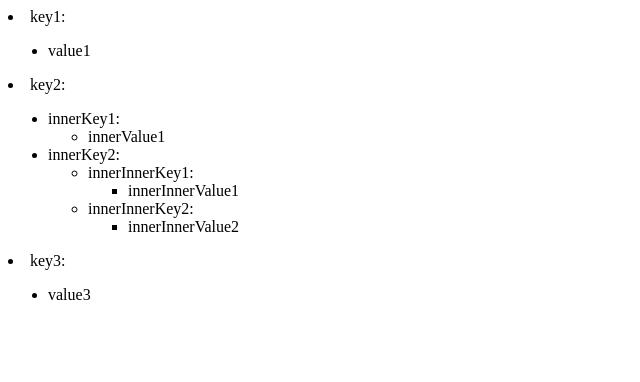
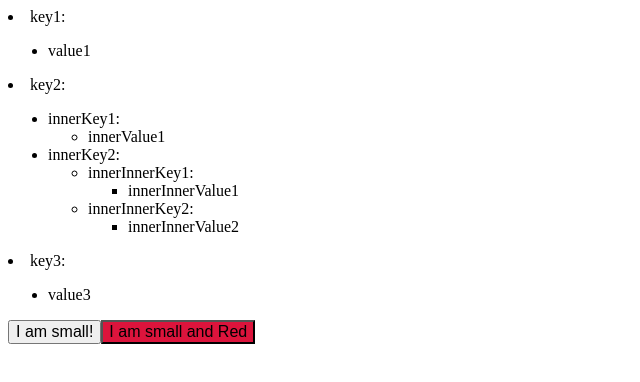
Before and after one commit to nygilgp/learn-patterns-designs-multi, a React (Vite) app: page / in a window 1280 px wide. Shown: the top 382 px of the page, without its empty margins (0-640 px from the left). Built offline with nearby package versions, Linux system fonts and the light colour scheme.

Commit message:
composition

```diff
--- a/src/App.jsx
+++ b/src/App.jsx
@@ -1,3 +1,4 @@
+import { SmallButton, SmallRedButton } from './components/composition';
 import RecursiveComponent from './components/recursive';
 
 const myNestedObject = {
@@ -16,6 +17,8 @@ function App() {
   return (
     <>
       <RecursiveComponent data={myNestedObject} />
+      <SmallButton text={'I am small!'} />
+      <SmallRedButton text={'I am small and Red'} />
     </>
   );
 }
--- /dev/null
+++ b/src/components/composition.jsx
@@ -0,0 +1,20 @@
+export const Button = ({ size, color, text, ...props }) => {
+  return (
+    <button
+      style={{
+        fontSize: size === "large" ? "25px" : "16px",
+        backgroundColor: color,
+      }}
+    >
+      {text}
+    </button>
+  );
+};
+
+export const SmallButton = (props) => {
+  return <Button {...props} size={"small"} />;
+};
+
+export const SmallRedButton = (props) => {
+  return <SmallButton {...props} color={"crimson"} />;
+};
```
